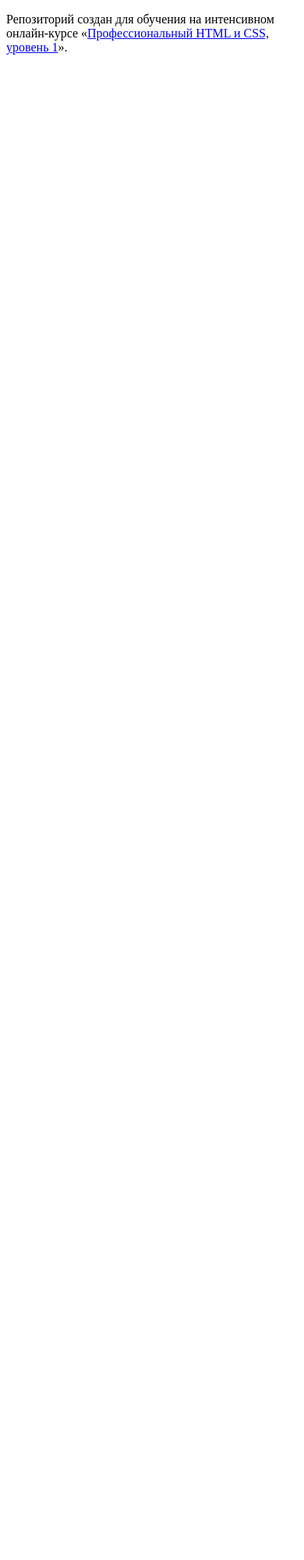
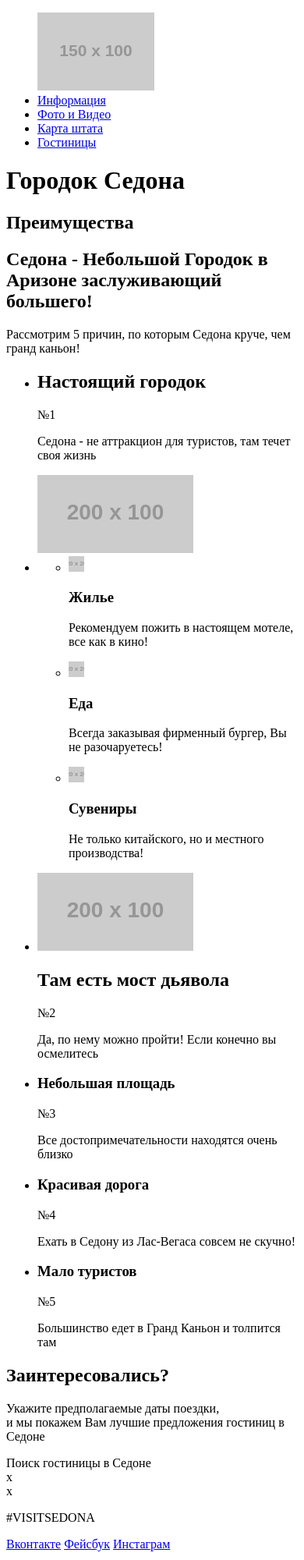
Before and after one commit to NekoStalker/568581-sedona, a plain HTML site: page index.html in a window 390 px wide. Shown: the top 2000 px of the page at 78% size. Before the commit the page ends 844 px from the top, so only its background shows below. Drawn offline with Linux system fonts and the light colour scheme; placeholder pictures from the web are drawn by us.

Commit message:
Добавлено 2 задание

```diff
--- a/index.html
+++ b/index.html
@@ -2,11 +2,111 @@
 <html lang="ru">
   <head>
     <meta charset="utf-8">
-    <title>HTML Academy: Седона</title>
+      <title>HTML Academy: Седона</title>
   </head>
   <body>
+  	 <header class="main-header">
+      <nav class="main-navigation">
+      	<ul class="site-navigation">
+      		<a  class="logo"><img src="http://placehold.it/150x100" alt="Лого"></a>
+            <li><a href="info.html">Информация</a></li>
+            <li><a href="catalog.html">Фото и Видео</a></li>
+            <li><a href="map.html">Карта штата</a></li>
+            <li><a href="hotels.html">Гостиницы</a></li>
+        </ul>
+      </nav>
+    </header>
+    <main class="container">
+    	<h1 class="visually-hidden">Городок Седона</h1>
+    	<section class="features">
+    	<h2 class="visually-hidden">Преимущества</h2>
+    	<div class="promo">
+    		<h2>
+    			Седона - Небольшой Городок в Аризоне заслуживающий большего!
+    		</h2>
+    		<p>
+    			Рассмотрим 5 причин, по которым Седона круче, чем гранд каньон!
+    		</p>
+    	</div>
+    	<ul class="features-list">
+    		<li class="feature feature-long">
+    			<h2>Настоящий городок</h2>
+    			<p>№1</p>
+    			<p>Седона - не аттракцион для туристов, там течет своя жизнь</p>
+    			<img src="http://placehold.it/200x100" alt="Настоящий городок">
+    		</li>
 
-    <p>Репозиторий создан для обучения на интенсивном онлайн‑курсе «<a href="https://htmlacademy.ru/intensive/htmlcss">Профессиональный HTML и CSS, уровень 1</a>».</p>
+    		<li class="other-features">
+    			<ul class="other-features-list">
+    				<li class="other-features-list-item">
+    					<img src="http://placehold.it/20x20" alt="homeicon"></a>
+    					<h3>Жилье</h3>
+    					<p>Рекомендуем пожить в настоящем мотеле, все как в кино!</p>
+    				</li>
+    				<li class="other-features-list-item">
+    					<img src="http://placehold.it/20x20" alt="burgericon"></a>
+    					<h3>Еда</h3>
+    				<p>Всегда заказывая фирменный бургер, Вы не разочаруетесь!</p>
+    				</li>
+    				<li class="other-features-list-item">
+    					<img src="http://placehold.it/20x20" alt="suvicon"></a>
+    					<h3>Сувениры</h3>
+    					<p>Не только китайского, но и местного производства!</p>
+    				</li>
+    			</ul>
+    		</li>
+    		<li class="feature feature-long feature-long-reverse">
+    			<img src="http://placehold.it/200x100" alt="Мост дьявола">
+    			<h2>Там есть мост дьявола</h2>
+    			<p>№2</p>
+    			<p>Да, по нему можно пройти! Если конечно вы осмелитесь</p>
 
+    		</li>
+    		<li class="feature">
+    			<h3>Небольшая площадь</h3>
+    			<p>№3</p>
+    			<p>Все достопримечательности находятся очень близко</p>
+
+    		</li>
+    		<li class="feature">
+    			<h3>Красивая дорога</h3>
+    			<p>№4</p>
+    			<p>Ехать в Седону из Лас-Вегаса совсем не скучно!</p>
+    		</li>
+    		<li class="feature">
+    			<h3>Мало туристов</h3>
+    			<p>№5</p>
+    			<p>Большинство едет в Гранд Каньон и толпится там</p>
+    		</li>
+    	</ul>
+    	</section>
+    	<section class="search">
+
+			<h2>Заинтересовались?</h2>
+			<p>Укажите предполагаемые даты поездки,<br>и мы покажем Вам лучшие предложения гостиниц в Седоне</p>
+			<span class="button button-search ">Поиск гостиницы в Седоне</span>
+			<section class="modal modal-search">
+      			<!-- Здесь будет форма -->
+     			<span class="modal-close">x</span>
+   			</section>
+   			<section class="modal modal-map">
+      			<!-- Здесь будет форма -->
+     			<span class="modal-close">x</span>
+   			</section>
+
+    	</section>
+    </main>
+    <footer class="main-footer">
+    	<p class="hashtag">#VISITSEDONA</p>
+    	<div class="footer-social">
+    		<a class="social-button" href="#">Вконтакте</a>
+        	<a class="social-button" href="#">Фейсбук</a>
+        	<a class="social-button" href="#">Инстаграм</a>
+    	</div>
+    	<p class="footer-copyright">
+        	<b>Website by</b>
+        <a  class="logo-htmlacademy"><img src="http://placehold.it/30x30" alt="Лого академии"></a>
+       </p>
+   </footer>
   </body>
 </html>
```
Also changed, not shown: inner.html (added, +104 -0 lines), 1 other file.
